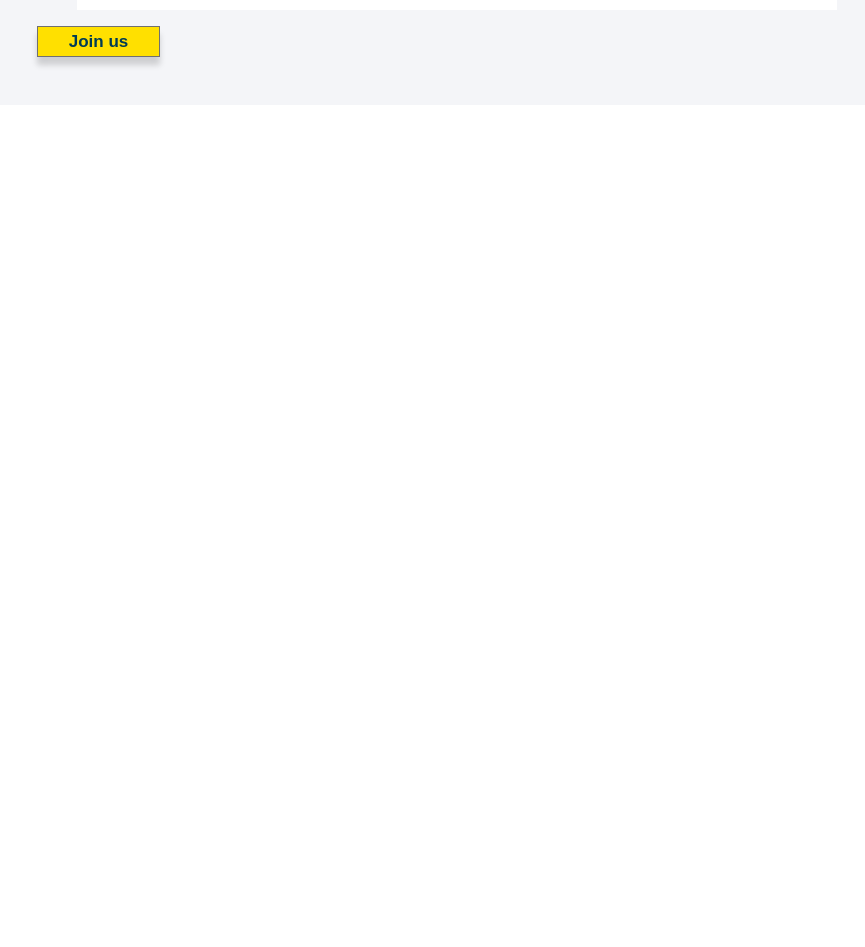
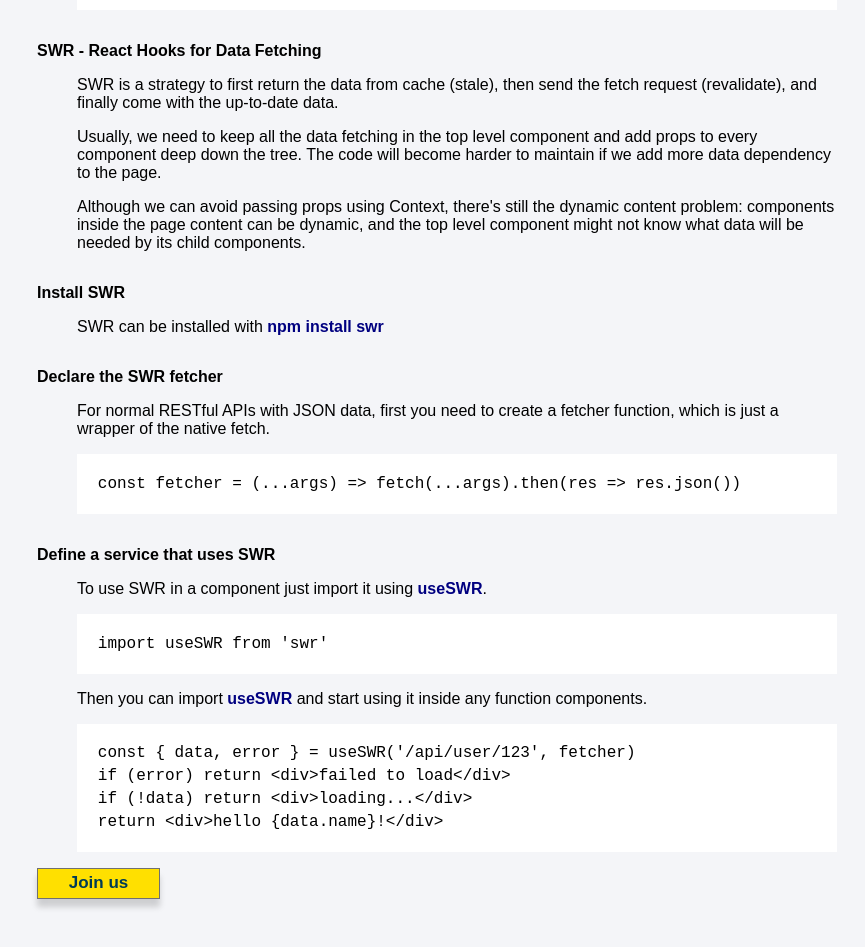
Before and after one commit to BackToTech-Study/ReactStates, a React (Create React App) app: page /welcome in a window 1280 px wide. Shown: the part 3220-4167 px from the top of the page, without its empty margins (203-1068 px from the left). Before the commit the page ends 3325 px from the top, so only its background shows below. Built offline with nearby package versions, Linux system fonts and the light colour scheme.

Commit message:
added use SWR example

```diff
--- a/package.json
+++ b/package.json
@@ -13,6 +13,7 @@
     "react-icons": "^4.3.1",
     "react-router-dom": "^5.3.0",
     "react-scripts": "4.0.3",
+    "swr": "^1.2.1",
     "web-vitals": "^1.1.2"
   },
   "scripts": {
--- a/src/App.js
+++ b/src/App.js
@@ -3,6 +3,7 @@
 import Navbar from './components/layout/Navbar';
 import Welcome from './components/layout/Welcome';
 import Application from './components/layout/Application';
+import Weather from './components/layout/Weather'
 import UserContext from './contexts/UserContext'
 import User from './models/User';
 import UserInLocalStorage from './services/LocalStorage'
@@ -42,6 +43,7 @@
           </Route>
           <Route path="/welcome" component={Welcome} />
           <Route path="/application" component={Application} />
+          <Route path="/weather" component={Weather} />
         </Switch>
       </div>
     </UserContext.Provider>
--- /dev/null
+++ b/src/components/layout/Weather.js
@@ -0,0 +1,26 @@
+import React from 'react';
+import useWeatherService from '../../services/WeatherService';
+
+const Weather = () => {
+    const cityName = "Sibiu"
+
+    const { weatherData, error } = useWeatherService(cityName)
+
+    if (error) return (
+        <div className="container">
+            <div className="applicationContent">
+                Failed to load weather in {cityName}. Error: {error}
+            </div>
+        </div>
+    );
+
+    return (
+        <div className="container">
+            <div className="applicationContent">
+                Actual data: <span>{weatherData}</span>
+            </div>
+        </div>
+    );
+}
+
+export default Weather;
--- a/src/components/layout/Welcome.js
+++ b/src/components/layout/Welcome.js
@@ -170,6 +170,62 @@
               </div>
 
             </dd>
+
+            <dt>SWR - React Hooks for Data Fetching</dt>
+            <dd>
+              <p>SWR is a strategy to first return the data from cache (stale),
+                then send the fetch request (revalidate), and finally come with the up-to-date data.
+              </p>
+              <p>
+                Usually, we need to keep all the data fetching in the top level component and add props
+                to every component deep down the tree.
+                The code will become harder to maintain if we add more data dependency to the page.
+              </p>
+              <p>
+                Although we can avoid passing props using Context,
+                there's still the dynamic content problem:
+                components inside the page content can be dynamic,
+                and the top level component might not know what data will be needed by its child components.
+              </p>
+            </dd>
+
+            <dt>Install SWR</dt>
+            <dd>
+              <p>
+                SWR can be installed with <span className='code-line'>npm install swr</span>
+              </p>
+            </dd>
+
+            <dt>Declare the SWR fetcher</dt>
+            <dd>
+              <p>
+                For normal RESTful APIs with JSON data, first you need to create a fetcher function,
+                which is just a wrapper of the native fetch.
+              </p>
+              <div className='code-section'>
+                <p>{"const fetcher = (...args) => fetch(...args).then(res => res.json())"}</p>
+              </div>
+            </dd>
+
+            <dt>Define a service that uses SWR</dt>
+            <dd>
+              <p>
+                To use SWR in a component just import it using <span className='code-line'>useSWR</span>.
+              </p>
+              <div className='code-section'>
+                <p>{"import useSWR from 'swr'"}</p>
+              </div>
+              <p>
+                Then you can import <span className='code-line'>useSWR</span> and start using it inside any function components.
+              </p>
+              <div className='code-section'>
+                <p>{"const { data, error } = useSWR('/api/user/123', fetcher)"}</p>
+                <p>{"if (error) return <div>failed to load</div>"}</p>
+                <p>{"if (!data) return <div>loading...</div>"}</p>
+                <p>{"return <div>hello {data.name}!</div>"}</p>
+              </div>
+            </dd>
+
           </dl>
         </div>
         {linkToJoinForm}
--- /dev/null
+++ b/src/services/WeatherService.js
@@ -0,0 +1,23 @@
+import useSWR from 'swr'
+
+const requestOptions = {
+    method: 'GET',
+    redirect: 'follow'
+  };
+
+const weatherFetcher = (city) =>
+    fetch(`https://api.openweathermap.org/data/2.5/weather?q=${city}&appid=9c2e419efe15c4888ef4e57d1e2ed1bb`, requestOptions)
+    .then(res => res.json())
+    .then(result => console.log(result))
+    .catch(error => console.log('error', error));
+
+function useWeatherService(city) {
+    const { data, error } = useSWR(city, weatherFetcher)
+
+    return {
+        weather: data,
+        error: error
+    }
+}
+
+export default useWeatherService;
```
Also changed, not shown: 1 other file (tests, documents, lock files or other folders).
